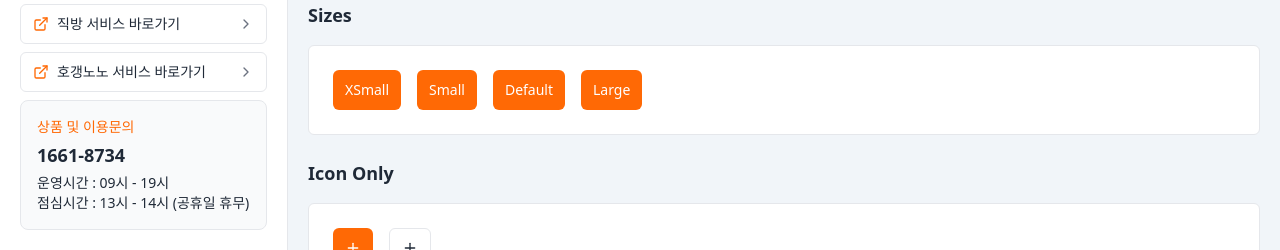
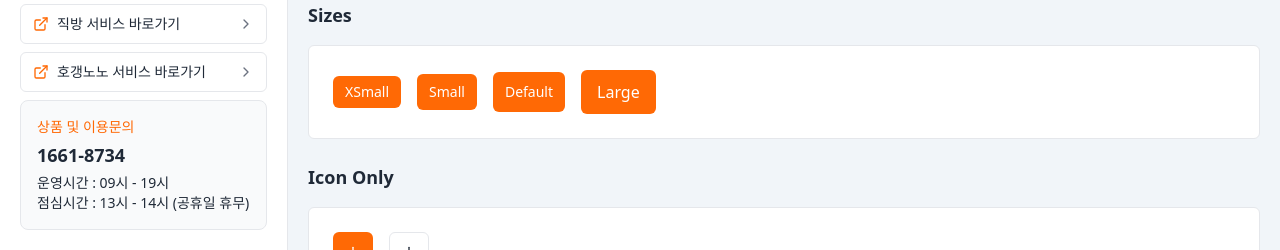
Before and after one commit to elfgee/Ceo, a React (Vite) app: page /design-system/components/button in a window 1280 px wide. Shown: the part 550-800 px from the top of the page. Built offline with nearby package versions, Linux system fonts and the light colour scheme.

Commit message:
Fix button size variant wiring.
Apply destructive hover token and pass size variant to styles.

```diff
--- a/src/app/components/ui/button.tsx
+++ b/src/app/components/ui/button.tsx
@@ -9,7 +9,7 @@ export const buttonVariants = cva(
     variants: {
       variant: {
         default: "bg-primary text-primaryForeground hover:bg-zigbangOrange700",
-        destructive: "bg-destructive text-destructiveForeground hover:bg-destructive",
+        destructive: "bg-destructive text-destructiveForeground hover:bg-destructiveHover",
         outline: "border border-border bg-background text-foreground hover:bg-grey-100",
         secondary: "bg-secondary text-secondaryForeground hover:bg-grey-100",
         ghost: "text-foreground hover:bg-grey-100",
@@ -35,8 +35,10 @@ export interface ButtonProps
     VariantProps<typeof buttonVariants> {}
 
 export const Button = React.forwardRef<HTMLButtonElement, ButtonProps>(
-  ({ className, variant, type = "button", ...props }, ref) => {
-    return <button ref={ref} type={type} className={cn(buttonVariants({ variant }), className)} {...props} />;
+  ({ className, variant, size, type = "button", ...props }, ref) => {
+    return (
+      <button ref={ref} type={type} className={cn(buttonVariants({ variant, size }), className)} {...props} />
+    );
   }
 );
 Button.displayName = "Button";
```
